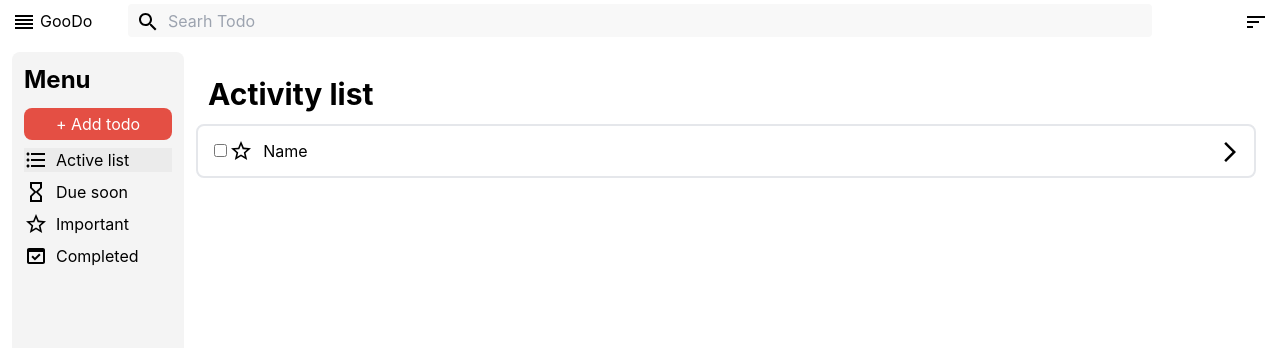
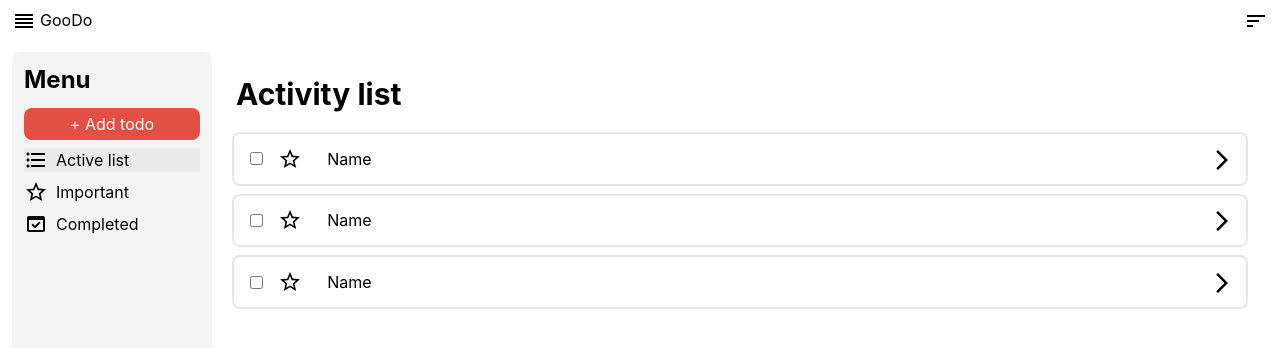
Before and after one commit to TaninDean/GDSC, a React (Create React App) app: page /active in a window 1280 px wide. Shown: the top 348 px of the page. Built offline with nearby package versions, Linux system fonts and the light colour scheme.

Commit message:
feat: add the activity detail

```diff
--- a/package.json
+++ b/package.json
@@ -14,6 +14,7 @@
     "@types/node": "^16.18.21",
     "@types/react": "^18.0.29",
     "@types/react-dom": "^18.0.11",
+    "axios": "^1.3.4",
     "classnames": "^2.3.2",
     "react": "^18.2.0",
     "react-dom": "^18.2.0",
--- /dev/null
+++ b/src/components/ActivityDetail.tsx
@@ -0,0 +1,44 @@
+import DeleteIcon from '@mui/icons-material/Delete';
+import SaveIcon from '@mui/icons-material/Save';
+import CloseIcon from '@mui/icons-material/Close';
+import CheckIcon from '@mui/icons-material/Check';
+import { todoModel } from '../models/todo';
+
+interface props {
+  todo: todoModel | undefined
+  showDetail: Function
+}
+
+const ActivityDetail = ({ todo, showDetail }: props) => {
+  return (
+    <div className="p-3 w-ful h-full bg-[#F4F4F4] rounded-lg relative">
+      <div className='absolute top-1 right-1 cursor-pointer' onClick={() => { showDetail() }}>
+        <CloseIcon style={{ fontSize: 20 }} />
+      </div>
+      <div className="text-4xl">
+        {todo!.name}
+      </div>
+      <hr className="border-2 mt-4 mb-4" />
+      <div className='relative '>
+        <p>Description</p>
+        <textarea defaultValue={"dasjdhsduhfuishoud"} className="outline-none rounded-lg w-full h-[30vh] p-3 mt-3" />
+        <div className='absolute h-[110%] w-full grid grid-cols-3 p-3 gap-2 items-end justify-center'>
+          <button className="rounded-md buttom-0 justify-center items-center h-[3rem]">
+            <CheckIcon />
+            <p>Completed</p>
+          </button>
+          <button className="rounded-md justify-center items-center h-[3rem]">
+            <DeleteIcon />
+            <p>Delete</p>
+          </button>
+          <button className="rounded-md justify-center items-center h-[3rem]">
+            <SaveIcon />
+            <p>save</p>
+          </button>
+        </div>
+      </div>
+    </div>
+  )
+}
+
+export default ActivityDetail
--- /dev/null
+++ b/src/components/ActivityList.tsx
@@ -0,0 +1,34 @@
+import Task from "./Task"
+import ActivityDetail from "./ActivityDetail"
+import { useState } from 'react'
+import { todoModel } from "../models/todo"
+
+interface props {
+  data: todoModel[]
+}
+
+const ActivityList = ({ data }: props) => {
+  const [showDetail, setShowDetail] = useState<boolean>(false)
+  const [taskDetail, setTaskDetail] = useState<todoModel>()
+
+  function showDetailHandler() {
+    setShowDetail(!showDetail)
+  }
+  return (
+    <div className={`relative w-full h-full grid ${showDetail ? `grid-cols-[70%,30%]` : ``}`}>
+      <div className="h-full gap-2">
+        <div className='p-3 text-3xl font-bold'>
+          Activity list
+        </div>
+        {data?.map((todo, id) => {
+          return <Task key={id} todo={todo} showDetail={showDetailHandler} taskDetailSet={setTaskDetail} />
+        })}
+      </div>
+      <div className={`relative p-3 transform transition-all duration-500 ease-out ${showDetail ? 'block translate-x-[0%]' : 'translate-x-[120%] absolute'}`} >
+        {taskDetail && <ActivityDetail todo={taskDetail} showDetail={showDetailHandler} />}
+      </div>
+    </div>
+  )
+}
+
+export default ActivityList
--- a/src/components/Navbar.tsx
+++ b/src/components/Navbar.tsx
@@ -1,6 +1,5 @@
 import ReorderIcon from '@mui/icons-material/Reorder';
 import SortIcon from '@mui/icons-material/Sort';
-import SearchIcon from '@mui/icons-material/Search';
 
 interface props {
     setShowNavbar: Function;
@@ -17,14 +16,7 @@ const Navbar = ({setShowNavbar}: props) => {
                     GooDo
                 </div>
             </div>
-            <div className='w-full h-[80%] rounded flex gap-2 bg-[#F8F8F8] items-center p-2'>
-                <div>
-                    <SearchIcon />
-                </div>
-                <div className='w-full '>
-                    <input className='w-full outline-none bg-[#F8F8F8]' type='text' placeholder='Searh Todo' />
-                </div>
-            </div>
+            <div></div>
             <div className="text-right mr-3">
                 <SortIcon />
             </div>
--- a/src/components/SideNavBar.tsx
+++ b/src/components/SideNavBar.tsx
@@ -1,5 +1,4 @@
 import FormatListBulletedIcon from '@mui/icons-material/FormatListBulleted';
-import HourglassEmptyIcon from '@mui/icons-material/HourglassEmpty';
 import StarOutlineIcon from '@mui/icons-material/StarOutline';
 import DomainVerificationIcon from '@mui/icons-material/DomainVerification';
 import ActivitySelection from './ActivitySelection';
@@ -7,7 +6,7 @@ import ActivitySelection from './ActivitySelection';
 const SideNavBar = () => {
 
   return (
-    <div className="h-screen w-[25vh] bg-white ">
+    <div className="h-full w-[25vh] bg-white ">
       <div className="bg-[#F4F4F4] rounded-lg p-3 h-screen">
         <div>
           <p className="text-2xl font-bold">Menu</p>
@@ -17,7 +16,6 @@ const SideNavBar = () => {
         </div>
         <div className="grid gap-2 mt-2">
           <ActivitySelection icon={<FormatListBulletedIcon />} name="Active list" />
-          <ActivitySelection icon={<HourglassEmptyIcon />} name="Due soon" />
           <ActivitySelection icon={<StarOutlineIcon />} name="Important" />
           <ActivitySelection icon={<DomainVerificationIcon />} name="Completed" />
         </div>
--- a/src/components/Task.tsx
+++ b/src/components/Task.tsx
@@ -2,22 +2,25 @@ import StarBorderIcon from '@mui/icons-material/StarBorder';
 import StarIcon from '@mui/icons-material/Star';
 import ArrowForwardIosIcon from '@mui/icons-material/ArrowForwardIos';
 import { useState } from 'react';
-const Task = () => {
+import { todoModel } from '../models/todo';
+
+interface props {
+    todo: todoModel
+    showDetail: Function
+    taskDetailSet: Function
+}
+
+const Task = ({todo, showDetail, taskDetailSet}: props) => {
     const [filled, setFilled] = useState<boolean>(false)
     return (
-        <div>
-            <div className='p-3 text-3xl font-bold'>
-                Activity list
-            </div>
-            <div className="grid grid-cols-[2%,2%,91%,5%] border-2 rounded-lg p-3 ">
-                <div className='flex items-center ml-1'><input type="checkbox" /></div>
-                <div className='flex item-center justify-center mt-[0.05rem]' onClick={() => { setFilled(preFill => !preFill) }}>
-                    {filled ? <StarIcon style={{ fill: '#F9BB07' }} /> : <StarBorderIcon />}
-                </div>
-                <div className="ml-3 flex items-center">Name</div>
-                <div className="text-end"><ArrowForwardIosIcon /></div>
-            </div>
+    <div className="grid grid-cols-[2%,5%,88%,5%] border-2 rounded-lg p-3 m-2">
+        <div className='flex items-center ml-1'><input type="checkbox" /></div>
+        <div className='flex item-center justify-center mt-[0.05rem]' onClick={() => { setFilled(preFill => !preFill) }}>
+            {filled ? <StarIcon style={{ fill: '#F9BB07' }} /> : <StarBorderIcon />}
         </div>
+        <div className="ml-3 flex items-center">{todo!.name}</div>
+        <div className="text-end cursor-pointer" onClick={()=>{showDetail(); taskDetailSet(todo)}}><ArrowForwardIosIcon /></div>
+    </div>
     )
 }
 
--- a/src/index.tsx
+++ b/src/index.tsx
@@ -1,15 +1,13 @@
 import React, { useState } from 'react';
 import ReactDOM from 'react-dom/client';
 import './index.css';
-import App from './App';
 import reportWebVitals from './reportWebVitals';
 import { BrowserRouter, Route, Routes } from 'react-router-dom';
 import Navbar from './components/Navbar';
 import SideNavBar from './components/SideNavBar';
 import Activity from './views/Activity';
-import DueSoon from './views/DueSoon';
+import Important from './views/Important';
 import Completed from './views/Completed';
-import Important from './views/Important';
 
 
 const Index: React.FC = () => {
@@ -17,19 +15,20 @@ const Index: React.FC = () => {
   function setNavbar(){
     setShowNavbar(!showNavbar);
   }
+
   return (
     <React.StrictMode>
       <Navbar setShowNavbar={setNavbar}/>
-      <div className='flex p-3'>
-      {showNavbar && <SideNavBar />}
+      <div className='relative flex p-3 h-[95vh] overflow-hidden'>
+        <div className={`transform transition-all duration-500 ease-out ${showNavbar?'block translate-x-[0%]':'translate-x-[-120%] absolute'}`}>
+          <SideNavBar />
+        </div>
       <BrowserRouter>
         <Routes>
-          <Route path='/' element={<App />}></Route>
-          <Route path='/active' element={<Activity/>}></Route>
-          <Route path='/due' element={<DueSoon />}></Route>
-          <Route path='/due' element={<DueSoon />}></Route>
-          <Route path='/completed' element={<Completed />}></Route>
+          <Route path='/' element={<Activity />}></Route>
+          <Route path='/active' element={<Activity />}></Route>
           <Route path='/important' element={<Important />}></Route>
+          <Route path='/completed' element={<Completed />} ></Route>
         </Routes>
       </BrowserRouter>
       </div>
--- /dev/null
+++ b/src/models/todo.ts
@@ -0,0 +1,8 @@
+export interface todoModel {
+    entityId: string,
+    name: string,
+    description: string,
+    createdAt: Date,
+    done: boolean,
+    favorited: boolean
+};
--- a/src/views/Activity.tsx
+++ b/src/views/Activity.tsx
@@ -1,14 +1,52 @@
-import Task from "../components/Task"
+import axios from "axios";
+import { useEffect, useState } from "react";
+import ActivityList from "../components/ActivityList";
+import { todoModel } from "../models/todo"
 
-// todo activity list page
+const mockdata: todoModel[] = [{
+    entityId: '',
+    name: 'Name',
+    description: 'this is description',
+    createdAt: new Date(),
+    done: true,
+    favorited: true
+},{
+    entityId: '',
+    name: 'Name',
+    description: 'this is description',
+    createdAt: new Date(),
+    done: true,
+    favorited: true
+},
+{
+    entityId: '',
+    name: 'Name',
+    description: 'this is description',
+    createdAt: new Date(),
+    done: true,
+    favorited: true
+}
+]
+
 const Activity = () => {
-  return (
-    <div className="p-3 w-full">
-      <div>
-        <Task />
-      </div>
-    </div>
-  )
+    const [data, setData] = useState<todoModel[]>(mockdata);
+    const getData = async () => {
+        try {
+            const res = await axios.get("replace your url");
+            setData(res.data);
+        }
+        catch (e) {
+            alert("Error When fetch data")
+        }
+    }
+    useEffect(() => {
+        // getData();
+    }, [])
+    return (
+        <div className="p-3 w-full h-full">
+            <ActivityList data={data}/>
+        </div>
+    )
 }
 
 export default Activity
--- a/src/views/Completed.tsx
+++ b/src/views/Completed.tsx
@@ -1,9 +1,52 @@
-//todo finish activity
+import axios from "axios";
+import { useEffect, useState } from "react";
+import ActivityList from "../components/ActivityList";
+import { todoModel } from "../models/todo"
+
+const mockdata: todoModel[] = [{
+    entityId: '',
+    name: 'Name',
+    description: 'this is description',
+    createdAt: new Date(),
+    done: true,
+    favorited: true
+},{
+    entityId: '',
+    name: 'Name',
+    description: 'this is description',
+    createdAt: new Date(),
+    done: true,
+    favorited: true
+},
+{
+    entityId: '',
+    name: 'Name',
+    description: 'this is description',
+    createdAt: new Date(),
+    done: true,
+    favorited: true
+}
+]
 
 const Completed = () => {
-  return (
-    <div className="p-3">Finsih</div>
-  )
+    const [data, setData] = useState<todoModel[]>(mockdata);
+    const getData = async () => {
+        try {
+            const res = await axios.get("replace your url");
+            setData(res.data);
+        }
+        catch (e) {
+            alert("Error When fetch data")
+        }
+    }
+    useEffect(() => {
+        // getData();
+    }, [])
+    return (
+        <div className="p-3 w-full h-full">
+            <ActivityList data={data}/>
+        </div>
+    )
 }
 
 export default Completed
--- a/src/views/Important.tsx
+++ b/src/views/Important.tsx
@@ -1,8 +1,52 @@
-// todo important activity
+import axios from "axios";
+import { useEffect, useState } from "react";
+import ActivityList from "../components/ActivityList";
+import { todoModel } from "../models/todo"
+
+const mockdata: todoModel[] = [{
+    entityId: '',
+    name: 'Name',
+    description: 'this is description',
+    createdAt: new Date(),
+    done: true,
+    favorited: true
+},{
+    entityId: '',
+    name: 'Name',
+    description: 'this is description',
+    createdAt: new Date(),
+    done: true,
+    favorited: true
+},
+{
+    entityId: '',
+    name: 'Name',
+    description: 'this is description',
+    createdAt: new Date(),
+    done: true,
+    favorited: true
+}
+]
+
 const Important = () => {
-  return (
-    <div className="p-3">Important</div>
-  )
+    const [data, setData] = useState<todoModel[]>(mockdata);
+    const getData = async () => {
+        try {
+            const res = await axios.get("replace your url");
+            setData(res.data);
+        }
+        catch (e) {
+            alert("Error When fetch data")
+        }
+    }
+    useEffect(() => {
+        // getData();
+    }, [])
+    return (
+        <div className="p-3 w-full h-full">
+            <ActivityList data={data}/>
+        </div>
+    )
 }
 
 export default Important
```
Also changed, not shown: src/views/DueSoon.tsx (deleted, +0 -8 lines), 1 other file (tests, documents, lock files or other folders).
